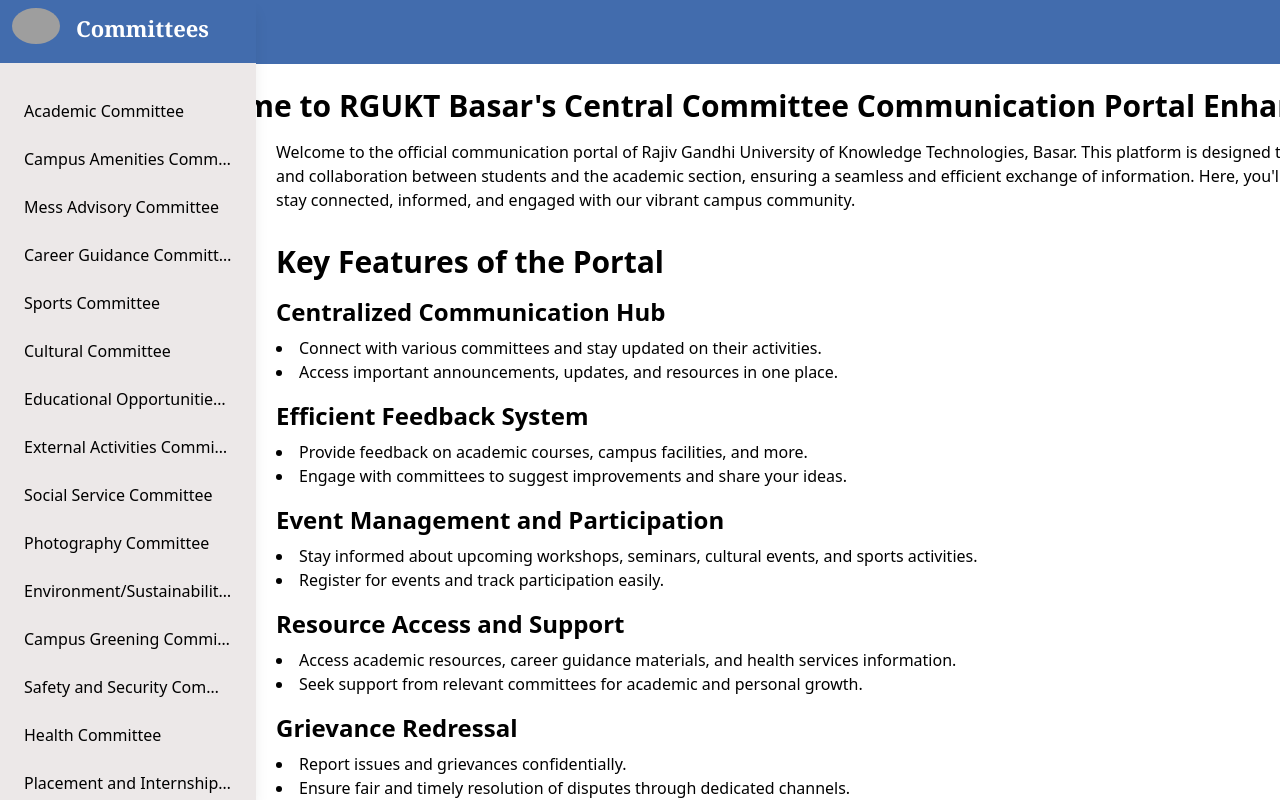
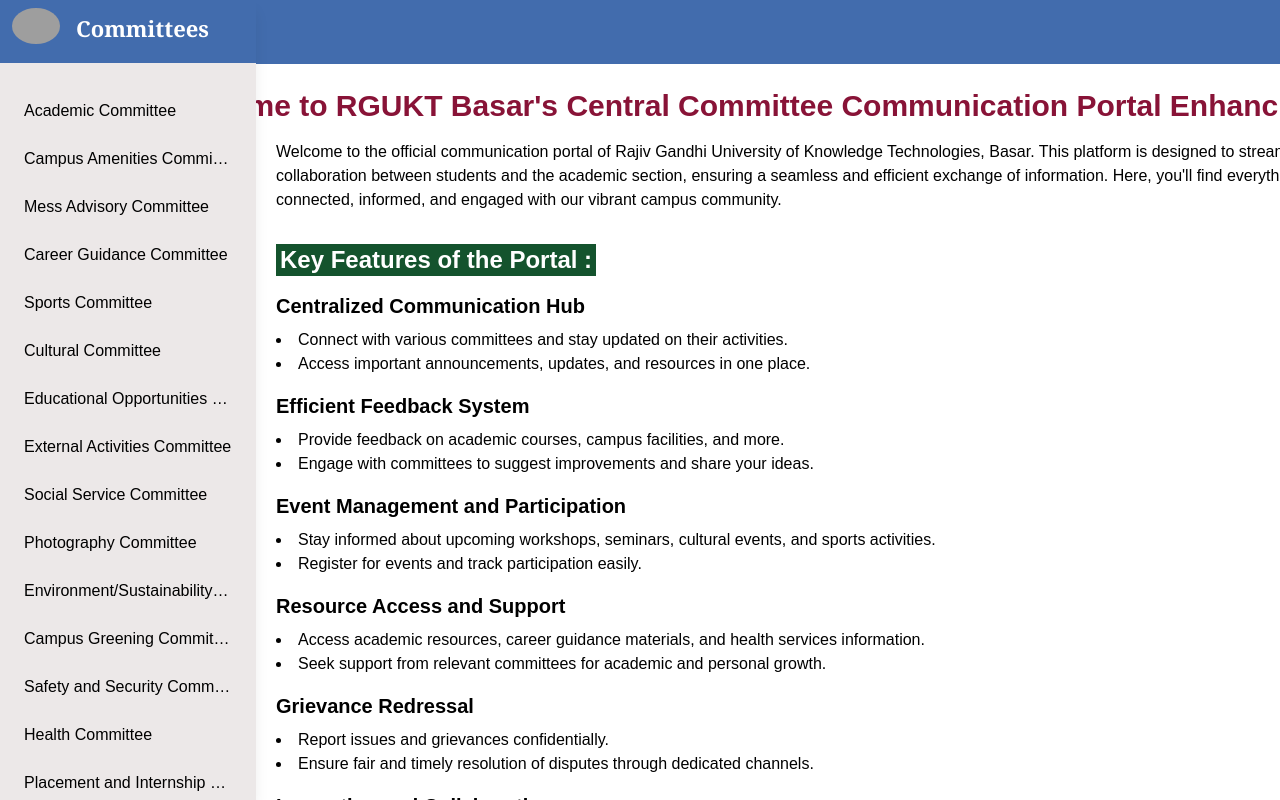
Before and after one commit to Nikhildyag/RGUKT-Committees, a React (Create React App) app in the folder Frontend/: page / in a window 1280 px wide. Built offline with nearby package versions, Linux system fonts and the light colour scheme; grey boxes are pictures that could not be loaded.

Commit message:
Updated HomePage

```diff
--- a/Frontend/src/components/Home/index.js
+++ b/Frontend/src/components/Home/index.js
@@ -10,7 +10,7 @@
         <DesktopCommities className="w-1/4 min-h-full overflow-auto" />
         <div className="flex-1 p-6 relative left-60 z-[-1]">
           <div className="mb-8 w-3/4 break-words px-3">
-            <h1 className="marquee text-3xl font-bold mb-4 break-words">
+            <h1 className="marquee text-3xl font-bold mb-4 break-words text-rose-900">
               Welcome to RGUKT Basar's Central Committee Communication Portal
               Enhancing Connectivity and Collaboration
             </h1>
@@ -26,12 +26,12 @@
           </div>
 
           <section className="mb-8 w-3/4 break-words px-3">
-            <h2 className="text-3xl font-bold mb-4 break-words">
-              Key Features of the Portal
+            <h2 className="text-2xl font-bold mb-4 break-words bg-green-900 w-fit text-white px-1">
+              Key Features of the Portal :
             </h2>
 
             <div className="mb-4 break-words">
-              <h3 className="text-2xl font-semibold mb-2 break-words">
+              <h3 className="text-xl font-semibold mb-2 break-words">
                 Centralized Communication Hub
               </h3>
               <ul className="list-disc list-inside break-words">
@@ -47,7 +47,7 @@
             </div>
 
             <div className="mb-4 break-words">
-              <h3 className="text-2xl font-semibold mb-2 break-words">
+              <h3 className="text-xl font-semibold mb-2 break-words">
                 Efficient Feedback System
               </h3>
               <ul className="list-disc list-inside break-words">
@@ -63,7 +63,7 @@
             </div>
 
             <div className="mb-4 break-words">
-              <h3 className="text-2xl font-semibold mb-2 break-words">
+              <h3 className="text-xl font-semibold mb-2 break-words">
                 Event Management and Participation
               </h3>
               <ul className="list-disc list-inside break-words">
@@ -76,7 +76,7 @@
             </div>
 
             <div className="mb-4 break-words">
-              <h3 className="text-2xl font-semibold mb-2 break-words">
+              <h3 className="text-xl font-semibold mb-2 break-words">
                 Resource Access and Support
               </h3>
               <ul className="list-disc list-inside break-words">
@@ -92,7 +92,7 @@
             </div>
 
             <div className="mb-4 break-words">
-              <h3 className="text-2xl font-semibold mb-2 break-words">
+              <h3 className="text-xl font-semibold mb-2 break-words">
                 Grievance Redressal
               </h3>
               <ul className="list-disc list-inside break-words">
@@ -105,7 +105,7 @@
             </div>
 
             <div className="mb-4 break-words">
-              <h3 className="text-2xl font-semibold mb-2 break-words">
+              <h3 className="text-xl font-semibold mb-2 break-words">
                 Innovation and Collaboration
               </h3>
               <ul className="list-disc list-inside break-words">
@@ -122,8 +122,8 @@
           </section>
 
           <section className="mb-8 w-3/4 break-words px-3">
-            <h2 className="text-3xl font-bold mb-4 break-words">
-              Purpose and Vision
+            <h2 className="text-2xl font-bold mb-4 break-words bg-green-900 text-white px-1 w-fit">
+              Purpose and Vision :
             </h2>
             <p className="mb-4 break-words">
               The RGUKT Basar Central Committee Communication Portal is
--- a/Frontend/src/index.css
+++ b/Frontend/src/index.css
@@ -16,3 +16,7 @@
   white-space: nowrap;
   animation: marquee 10s linear infinite;
 }
+.html,
+body {
+  font-family: sans-serif;
+}
```
